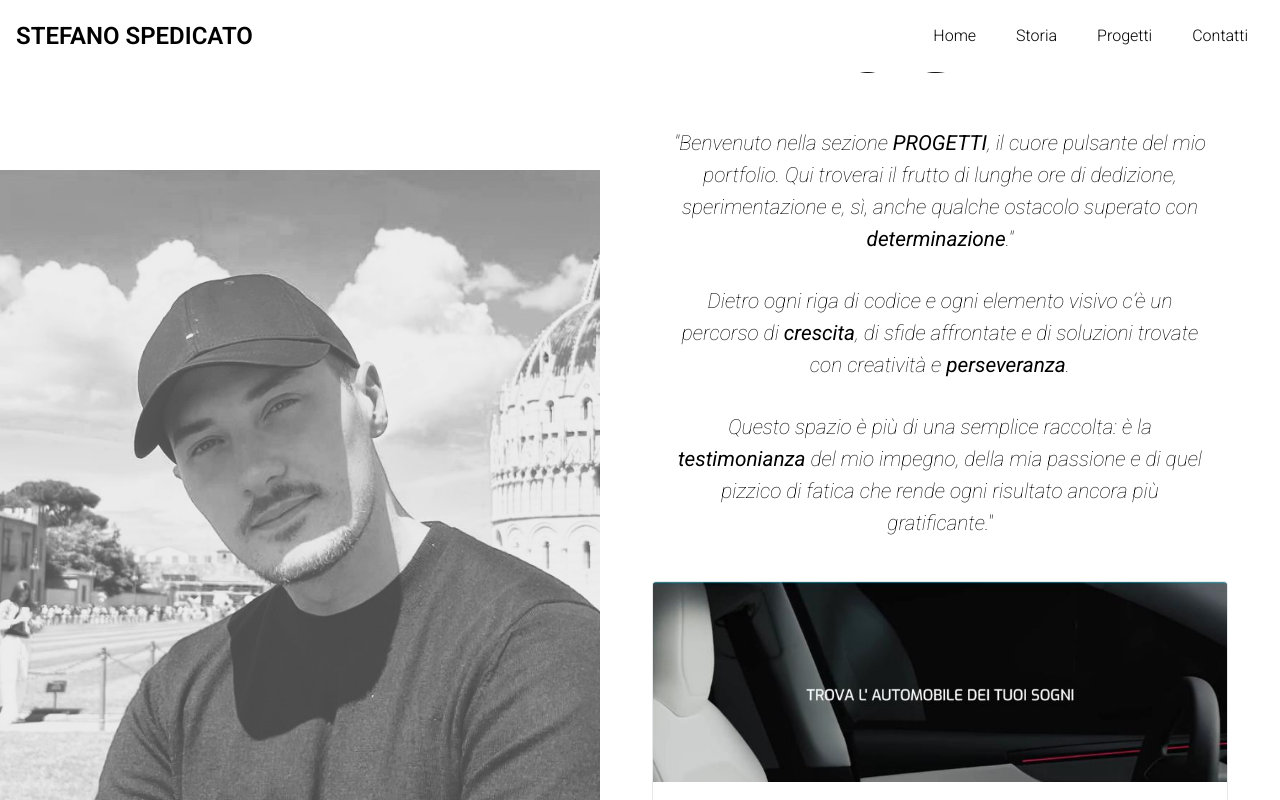
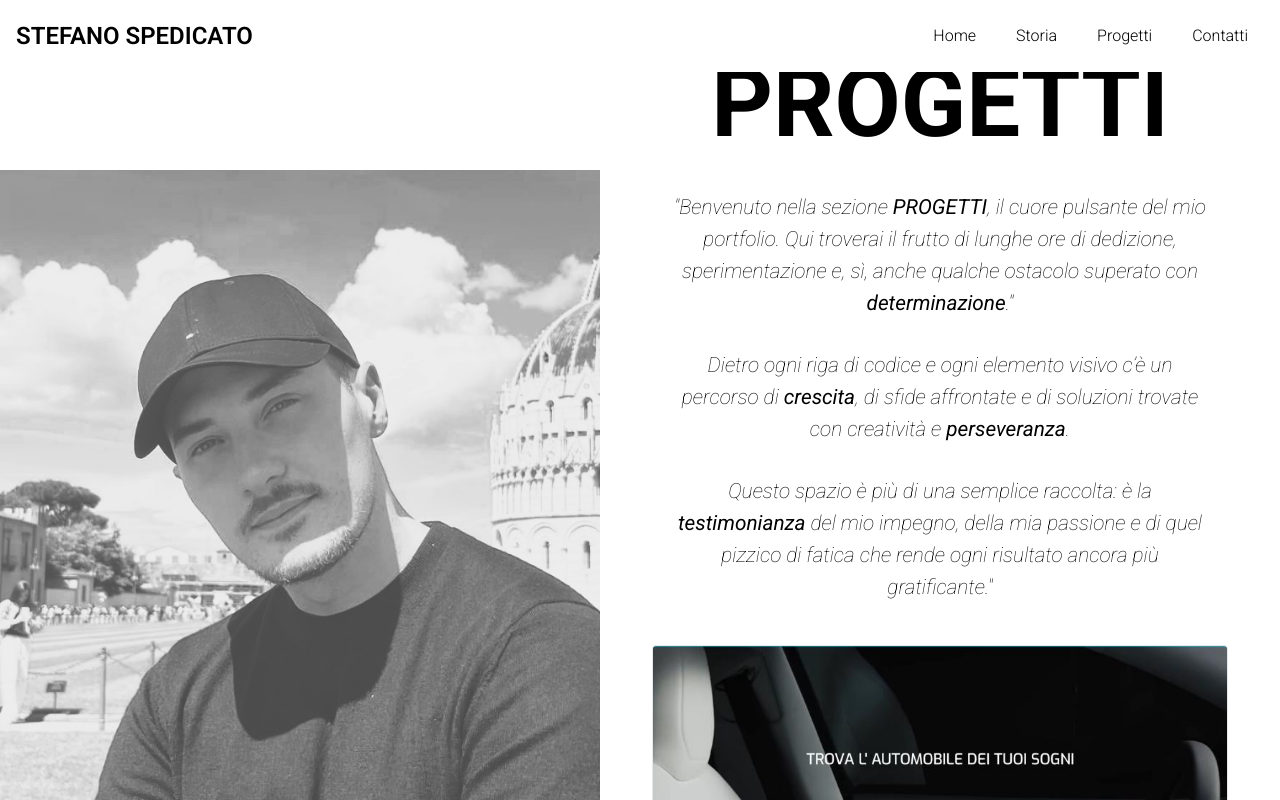
Before and after one commit to Stefanospedicato/portfolio, a React (Vite) app: page /progetti in a window 1280 px wide. Shown: the top 800 px of the page. Built offline with nearby package versions, Linux system fonts and the light colour scheme.

Commit message:
feat: fix some paddings  top

```diff
--- a/src/pages/About.jsx
+++ b/src/pages/About.jsx
@@ -17,7 +17,7 @@ const About = () => {
           initial={{ opacity: 0, y: 50 }}
           animate={{ opacity: 1, y: 0 }}
           transition={{ duration: 1, ease: "easeOut" }}
-          className="w-full xl:w-[50%] flex flex-col items-center text-center justify-center xl:px-20"
+          className="w-full xl:w-[50%] flex flex-col items-center text-center justify-center xl:px-20 xl:pt-40"
         >
           {/* Titolo */}
           <motion.p
--- a/src/pages/Projects.jsx
+++ b/src/pages/Projects.jsx
@@ -14,7 +14,7 @@ const Projects = () => {
           initial={{ opacity: 0, y: 50 }}
           animate={{ opacity: 1, y: 0 }}
           transition={{ duration: 1 }}
-          className="w-full flex flex-col items-center text-center xl:w-[50%] justify-start xl:mr-10"
+          className="w-full flex flex-col items-center text-center xl:w-[50%] justify-start xl:mr-10 xl:pt-32"
         >
           <p className="text-4xl font-bold mb-10 xl:text-8xl">PROGETTI</p>
 
```
